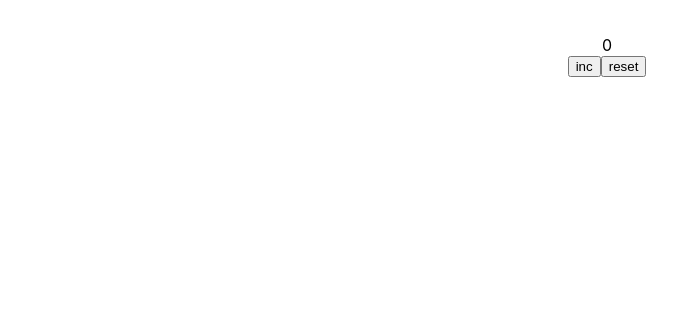
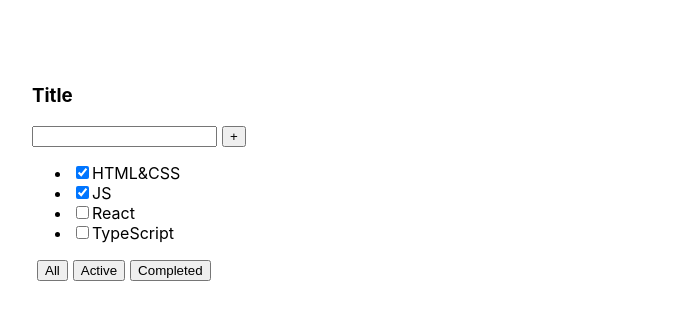
Before and after one commit to DmitryShastel/Native_JS_2.0_old, a React (Create React App) app in the folder Folder_1/native_js_2.0/: page / in a window 1280 px wide. Shown: the top 320 px of the page, without its empty margins (33-710 px from the left). Built offline with nearby package versions, Linux system fonts and the light colour scheme.

Commit message:
The Counter is done

```diff
--- a/Folder_1/native_js_2.0/src/App.css
+++ b/Folder_1/native_js_2.0/src/App.css
@@ -1,7 +1,19 @@
+/*classes for todolist*/
 .App {
-    text-align: center;
+    /*text-align: center;*/
+    padding: 30px;
+    display: flex;
 }
 
+.App > div {
+    margin-right: 50px;
+}
+
+button {
+    margin-left: 5px;
+    cursor: pointer;
+}
+__________________________________________________________
 .App-logo {
     height: 40vmin;
     pointer-events: none;
@@ -36,3 +48,19 @@
         transform: rotate(360deg);
     }
 }
+
+.disabled-inc {
+    background-color: aquamarine;
+    opacity: 0.5;
+}
+
+
+.disabled-reset {
+    background-color: aquamarine;
+    opacity: 0.5;
+}
+
+
+.error-color {
+    color: red;
+}
--- a/Folder_1/native_js_2.0/src/App.tsx
+++ b/Folder_1/native_js_2.0/src/App.tsx
@@ -1,23 +1,15 @@
 import React, {useState} from 'react';
 import './App.css';
-import {Counter} from "./Native_JS_2.0/Native_JS_Monday/Counter/Buttons";
+import {ToDoList} from "./Native_JS_2.0/Native_JS_Monday/ToDoList/ToDoList";
 
 
 function App() {
 
-    let [counter, setCounter] = useState(0)
-
-    let inc = () => {
-
-    }
-
-    let reset = () => {
-
-    }
+    let [task, setTask] = useState('')
 
     return (
         <div className="App">
-            <Counter counter={counter}/>
+            <ToDoList/>
         </div>
     );
 }
--- a/Folder_1/native_js_2.0/src/Native_JS_2.0/Native_JS_Monday/Counter/Buttons.tsx
+++ /dev/null
@@ -1,20 +0,0 @@
-import React from 'react';
-
-type CounterType = {
-    counter: number
-}
-
-
-export const Counter = (props: CounterType) => {
-
-    return (
-        <div>
-            <div>
-                <span>{props.counter}</span>
-            </div>
-
-            <button onClick={() => {}}>inc</button>
-            <button onClick={() => {}}>reset</button>
-        </div>
-    );
-};
--- /dev/null
+++ b/Folder_1/native_js_2.0/src/Native_JS_2.0/Native_JS_Monday/ToDoList/ToDoList.tsx
@@ -0,0 +1,24 @@
+import React from 'react';
+
+export const ToDoList = () => {
+    return (
+        <div>
+            <h3>Title</h3>
+            <div>
+                <input/>
+                <button>+</button>
+            </div>
+            <div>
+                <ul>
+                    <li> <input type='checkbox' checked={true}/><span>HTML&CSS</span></li>
+                    <li> <input type='checkbox' checked={true}/><span>JS</span></li>
+                    <li> <input type='checkbox' checked={false}/><span>React</span></li>
+                    <li> <input type='checkbox' checked={false}/><span>TypeScript</span></li>
+                </ul>
+            </div>
+            <button>All</button>
+            <button>Active</button>
+            <button>Completed</button>
+        </div>
+    );
+}
```
Also changed, not shown: Folder_1/native_js_2.0/src/Native_JS_2.0/Native_JS_Monday/Counter/Counter.tsx (added, +29 -0 lines), Folder_1/native_js_2.0/src/Native_JS_2.0/Native_JS_Monday/Counter/DataApp.tsx (added, +47 -0 lines).
